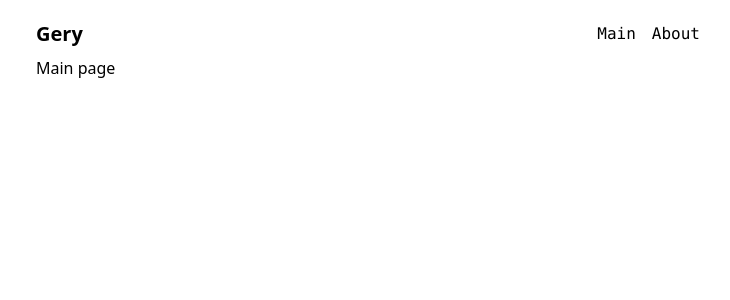
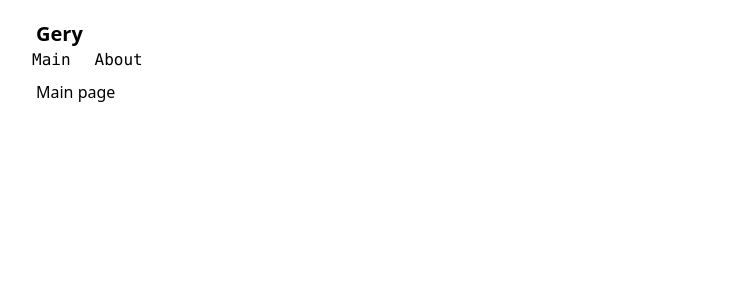
Before and after one commit to geryenkohawsen/Udemy-Master_Nuxt_3, a Nuxt app in the folder packages/portfolio/: page / in a window 1280 px wide. Shown: the top 300 px of the page, without its empty margins (276-1006 px from the left). Built offline with nearby package versions, Linux system fonts and the light colour scheme.

Commit message:
18. Components in Nuxt

```diff
--- /dev/null
+++ b/packages/portfolio/components/GhMenu.vue
@@ -0,0 +1,18 @@
+<template>
+  <nav class="font-mono">
+    <ul class="flex space-x-4">
+      <li>
+        <NuxtLink to="/" class="link">Main</NuxtLink>
+      </li>
+      <li>
+        <NuxtLink to="/about" class="link">About</NuxtLink>
+      </li>
+    </ul>
+  </nav>
+</template>
+
+<style scoped>
+.link {
+  @apply p-1 hover:bg-gray-200;
+}
+</style>
--- a/packages/portfolio/layouts/default.vue
+++ b/packages/portfolio/layouts/default.vue
@@ -4,18 +4,8 @@
       <div>
         <NuxtLink to="/" class="p-2 text-xl font-semibold hover:bg-gray-200">Gery</NuxtLink>
       </div>
-
-      <nav class="font-mono">
-        <ul class="flex space-x-4">
-          <li>
-            <NuxtLink to="/">Main</NuxtLink>
-          </li>
-          <li>
-            <NuxtLink to="/about">About</NuxtLink>
-          </li>
-        </ul>
-      </nav>
     </header>
+    <GhMenu />
 
     <main class="p-2">
       <slot />
--- a/packages/portfolio/nuxt.config.ts
+++ b/packages/portfolio/nuxt.config.ts
@@ -2,4 +2,5 @@
 export default defineNuxtConfig({
   devtools: { enabled: true },
   modules: ["@nuxtjs/eslint-module", "@nuxtjs/tailwindcss"],
+  components: [{ path: "~/components", pathPrefix: false }],
 });
```
